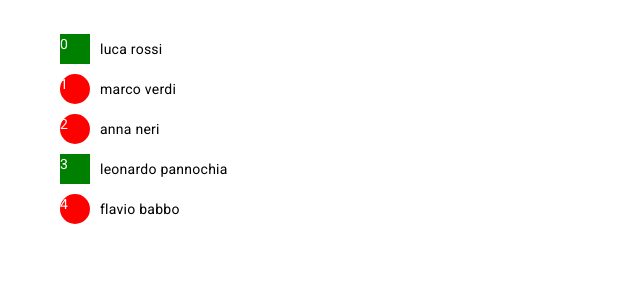
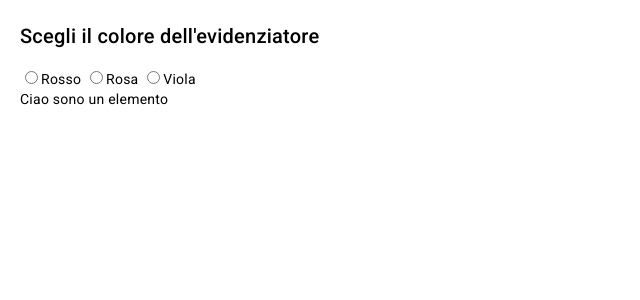
Before and after one commit to ViorelsS/ANGULAR_Basics, an Angular app: page / in a window 1280 px wide. Shown: the top 300 px of the page, without its empty margins (0-640 px from the left). Built offline with nearby package versions, Linux system fonts and the light colour scheme.

Commit message:
How to create new Directives

```diff
--- a/src/app/app.component.css
+++ b/src/app/app.component.css
@@ -4,6 +4,9 @@
   border-radius: 50%;
   background: blue;
   margin-right: 10px;
+  display: flex;
+  align-items: center;
+  justify-content: center;
 }
 
 li {
@@ -27,5 +30,5 @@ li > p {
 }
 
 .prova {
-  border-radius: 0%;
+  border-radius: 20%;
 }
--- a/src/app/app.component.html
+++ b/src/app/app.component.html
@@ -1,16 +1,20 @@
-<ul>
-  <li *ngFor="let persona of persone; index as i">
-    <!-- [ngClass]="persona.isOnline ? 'cerchio-online prova' : 'cerchio-offline'" -->
+<h2>Scegli il colore dell'evidenziatore</h2>
+<div>
+  <input
+    type="radio"
+    name="coloreEvidenziatore"
+    (click)="cambiaColoreEvidenziatore('red')"
+  />Rosso
+  <input
+    type="radio"
+    name="coloreEvidenziatore"
+    (click)="cambiaColoreEvidenziatore('pink')"
+  />Rosa
+  <input
+    type="radio"
+    name="coloreEvidenziatore"
+    (click)="cambiaColoreEvidenziatore('purple')"
+  />Viola
+</div>
 
-    <div
-      class="cerchio"
-      [ngClass]="{
-        'cerchio-online prova': persona.isOnline,
-        'cerchio-offline': !persona.isOnline
-      }"
-    >
-      {{ i }}
-    </div>
-    <p>{{ persona.nome }} {{ persona.cognome }}</p>
-  </li>
-</ul>
+<p [appHighlight]="color">Ciao sono un elemento</p>
--- a/src/app/app.component.ts
+++ b/src/app/app.component.ts
@@ -9,7 +9,7 @@ export class AppComponent {
   title = 'ng-basics';
   isVisible = true;
   numero = 7;
-  color = 'green';
+  color = 'blue';
 
   persone = [
     { nome: 'luca', cognome: 'rossi', isOnline: true, color: 'blue' },
@@ -27,4 +27,8 @@ export class AppComponent {
   onClick = (event: Event) => {
     this.title = 'Ho cliccato sul bottone!';
   };
+
+  cambiaColoreEvidenziatore = (colore: string) => {
+    this.color = colore;
+  };
 }
--- a/src/app/app.module.ts
+++ b/src/app/app.module.ts
@@ -10,9 +10,10 @@ import { MatCardModule } from '@angular/material/card';
 import { MatButtonModule } from '@angular/material/button';
 import { MatInputModule } from '@angular/material/input';
 import { FormsModule } from '@angular/forms';
+import { HighlightDirective } from './directives/highlight/highlight.directive';
 
 @NgModule({
-  declarations: [AppComponent, ProvaComponent],
+  declarations: [AppComponent, ProvaComponent, HighlightDirective],
   imports: [
     BrowserModule,
     AppRoutingModule,
--- /dev/null
+++ b/src/app/directives/highlight/highlight.directive.ts
@@ -0,0 +1,22 @@
+import { Directive, ElementRef, HostListener, Input } from '@angular/core';
+
+@Directive({
+  selector: '[appHighlight]',
+})
+export class HighlightDirective {
+  @Input() appHighlight = '';
+
+  constructor(private element: ElementRef) {}
+
+  @HostListener('mouseenter') onMouseEnter() {
+    this.cambiaColore(this.appHighlight);
+  }
+
+  @HostListener('mouseleave') onMouseLeave() {
+    this.cambiaColore('transparent');
+  }
+
+  cambiaColore(colore: string) {
+    this.element.nativeElement.style.backgroundColor = colore;
+  }
+}
```
